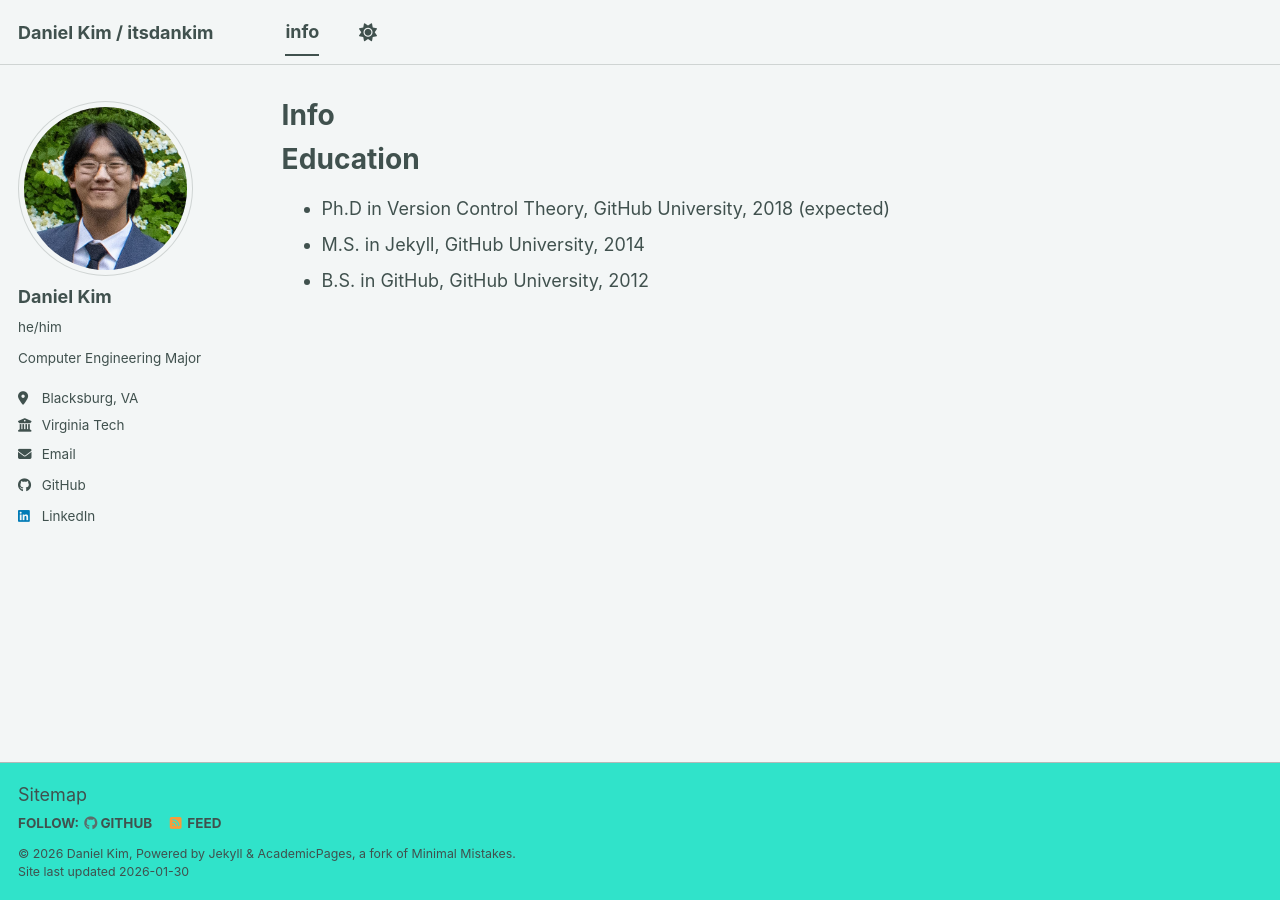
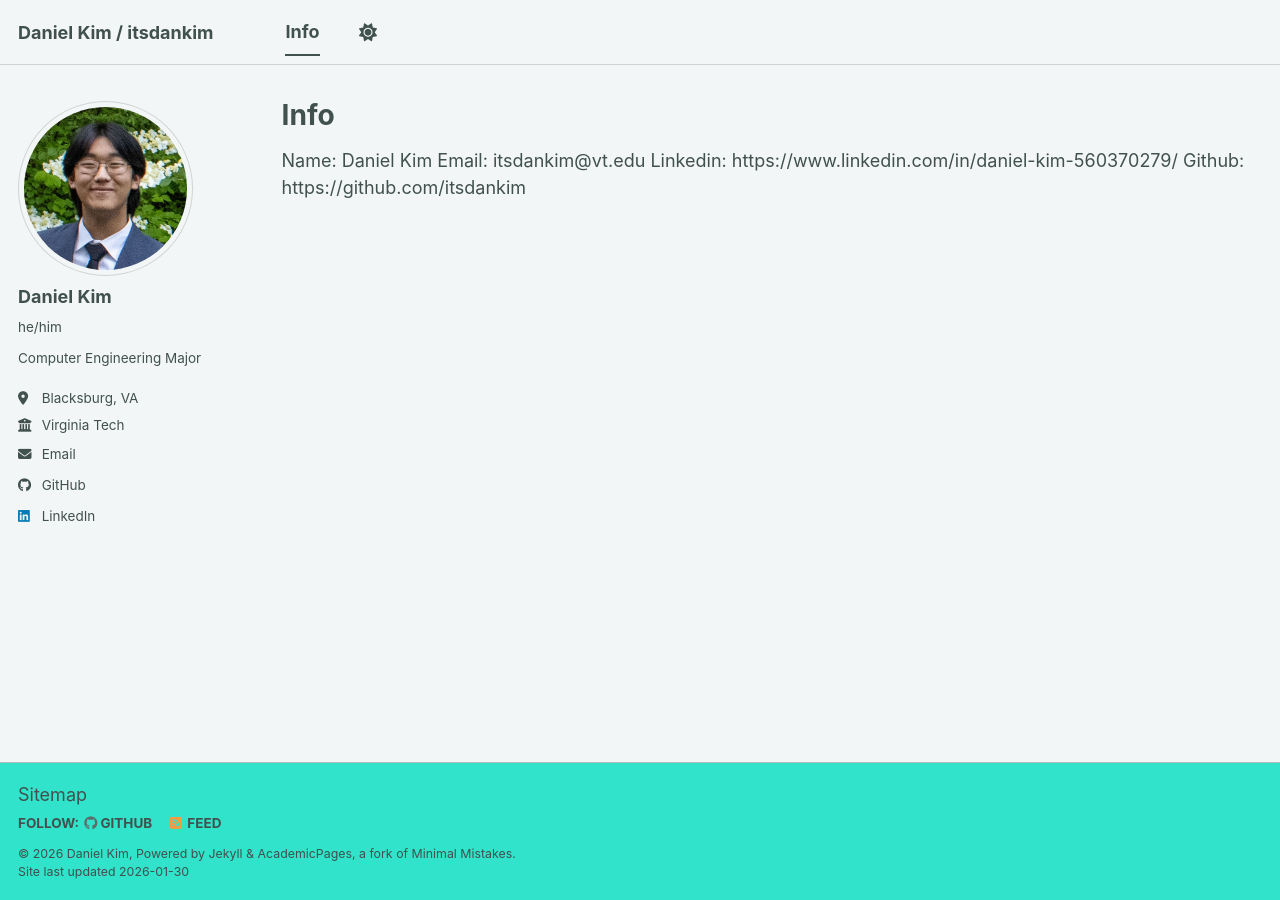
Before and after one commit to itsdankim/itsdankim.github.io, a Jekyll site: the page built from _pages/info.md, in a window 1280 px wide. Built offline with Jekyll 4.4.1, drawn with Linux system fonts in a browser that asks for light colours; a script bundle is joined from its source files by our own code; library files that are not in the unit come from our copies.

Commit message:
added info to info page

```diff
--- a/_data/navigation.yml
+++ b/_data/navigation.yml
@@ -23,7 +23,7 @@
   # - title: "Blog Posts"
   #   url: /year-archive/
 
-  - title: "info"
+  - title: "Info"
     url: /info/
 
   # # - title: "CV"
--- a/_pages/info.md
+++ b/_pages/info.md
@@ -9,8 +9,7 @@
 
 {% include base_path %}
 
-Education
-======
-* Ph.D in Version Control Theory, GitHub University, 2018 (expected)
-* M.S. in Jekyll, GitHub University, 2014
-* B.S. in GitHub, GitHub University, 2012
+Name: Daniel Kim
+Email: itsdankim@vt.edu
+Linkedin: https://www.linkedin.com/in/daniel-kim-560370279/
+Github: https://github.com/itsdankim
```
